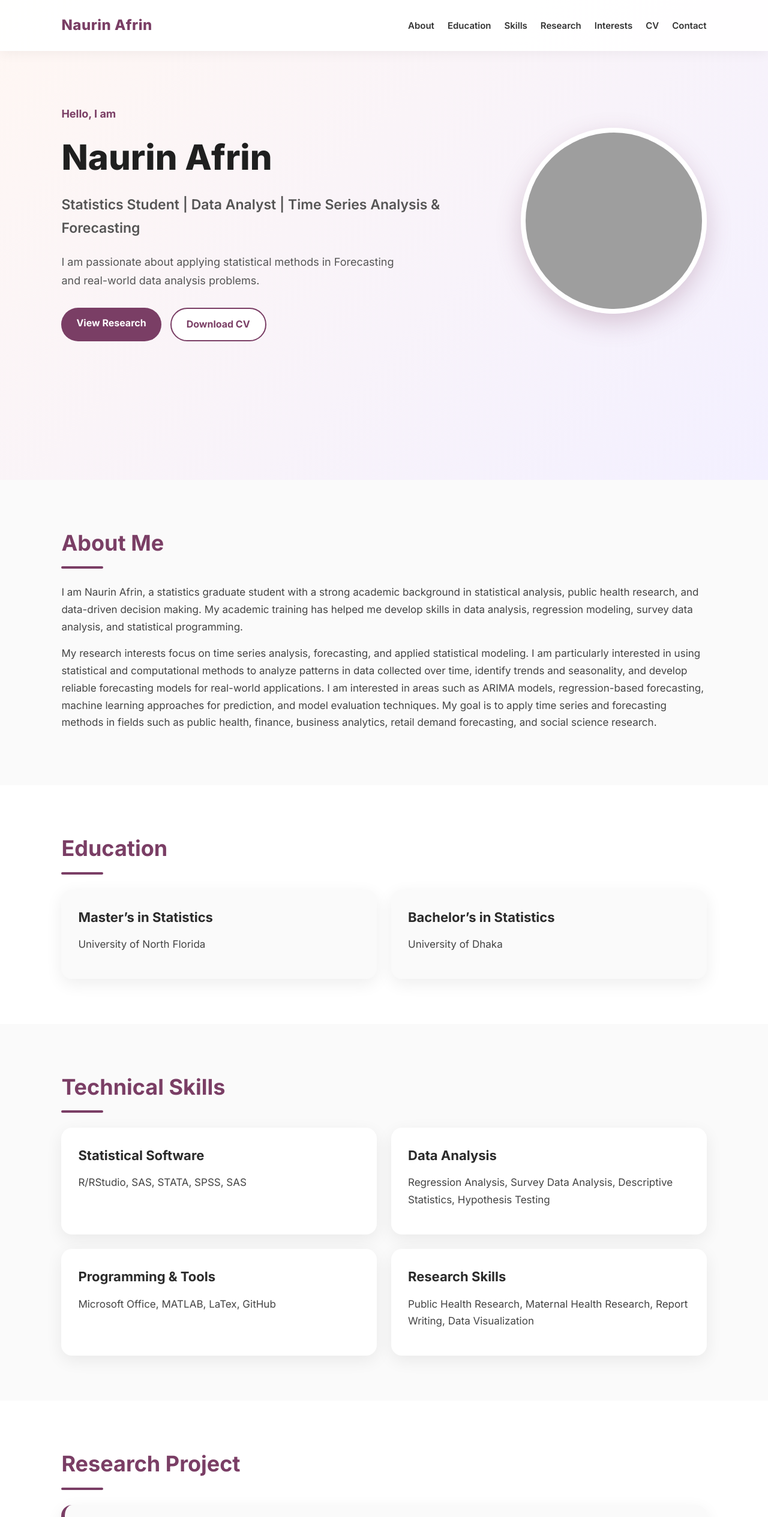
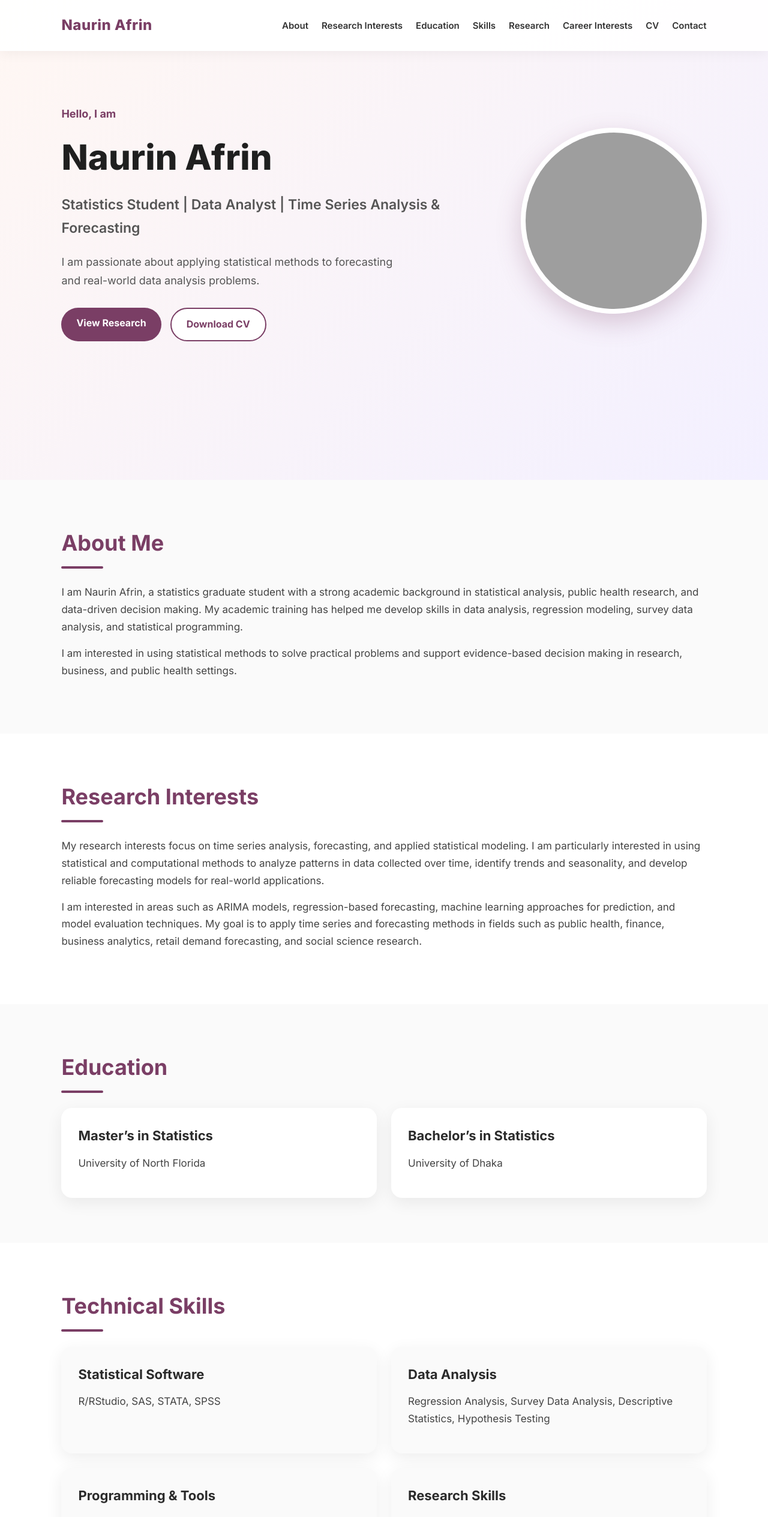
Before and after one commit to Naurinafrin0/naurin-portfolio, a plain HTML site: page index.html in a window 1280 px wide. Shown: the top 2529 px of the page at 60% size. Drawn offline with Linux system fonts and the light colour scheme; grey boxes are pictures that could not be loaded.

Commit message:
Update index.html

```diff
--- a/index.html
+++ b/index.html
@@ -17,10 +17,11 @@
 
       <ul class="nav-links">
         <li><a href="#about">About</a></li>
+        <li><a href="#research-interest">Research Interests</a></li>
         <li><a href="#education">Education</a></li>
         <li><a href="#skills">Skills</a></li>
         <li><a href="#project">Research</a></li>
-        <li><a href="#interests">Interests</a></li>
+        <li><a href="#interests">Career Interests</a></li>
         <li><a href="#cv">CV</a></li>
         <li><a href="#contact">Contact</a></li>
       </ul>
@@ -29,11 +30,13 @@
     <section class="hero">
       <div class="hero-text">
         <p class="intro">Hello, I am</p>
+
         <h1>Naurin Afrin</h1>
+
         <h3>Statistics Student | Data Analyst | Time Series Analysis & Forecasting</h3>
 
         <p class="hero-description">
-          I am passionate about applying statistical methods in Forecasting and real-world data analysis problems.
+          I am passionate about applying statistical methods to forecasting and real-world data analysis problems.
         </p>
 
         <div class="hero-buttons">
@@ -54,19 +57,37 @@
       <h2>About Me</h2>
 
       <p>
-        I am Naurin Afrin, a statistics graduate student with a strong academic background in statistical
-        analysis, public health research, and data-driven decision making. My academic training
-        has helped me develop skills in data analysis, regression modeling, survey data analysis,
-        and statistical programming.
+        I am Naurin Afrin, a statistics graduate student with a strong academic background in
+        statistical analysis, public health research, and data-driven decision making. My academic
+        training has helped me develop skills in data analysis, regression modeling, survey data
+        analysis, and statistical programming.
       </p>
 
       <p>
-        My research interests focus on time series analysis, forecasting, and applied statistical modeling. I am particularly interested in using statistical and computational methods to analyze patterns in data collected over time, identify trends and seasonality, and develop reliable forecasting models for real-world applications.
-I am interested in areas such as ARIMA models, regression-based forecasting, machine learning approaches for prediction, and model evaluation techniques. My goal is to apply time series and forecasting methods in fields such as public health, finance, business analytics, retail demand forecasting, and social science research.
+        I am interested in using statistical methods to solve practical problems and support
+        evidence-based decision making in research, business, and public health settings.
       </p>
     </section>
 
-    <section id="education" class="section light-section">
+    <section id="research-interest" class="section light-section">
+      <h2>Research Interests</h2>
+
+      <p>
+        My research interests focus on time series analysis, forecasting, and applied statistical
+        modeling. I am particularly interested in using statistical and computational methods to
+        analyze patterns in data collected over time, identify trends and seasonality, and develop
+        reliable forecasting models for real-world applications.
+      </p>
+
+      <p>
+        I am interested in areas such as ARIMA models, regression-based forecasting, machine learning
+        approaches for prediction, and model evaluation techniques. My goal is to apply time series
+        and forecasting methods in fields such as public health, finance, business analytics, retail
+        demand forecasting, and social science research.
+      </p>
+    </section>
+
+    <section id="education" class="section">
       <h2>Education</h2>
 
       <div class="cards-container">
@@ -82,13 +103,13 @@ I am interested in areas such as ARIMA models, regression-based forecasting, mac
       </div>
     </section>
 
-    <section id="skills" class="section">
+    <section id="skills" class="section light-section">
       <h2>Technical Skills</h2>
 
       <div class="skills-grid">
         <div class="card">
           <h3>Statistical Software</h3>
-          <p>R/RStudio, SAS, STATA, SPSS, SAS</p>
+          <p>R/RStudio, SAS, STATA, SPSS</p>
         </div>
 
         <div class="card">
@@ -98,7 +119,7 @@ I am interested in areas such as ARIMA models, regression-based forecasting, mac
 
         <div class="card">
           <h3>Programming & Tools</h3>
-          <p>Microsoft Office, MATLAB, LaTex, GitHub</p>
+          <p>Microsoft Office, MATLAB, LaTeX, GitHub</p>
         </div>
 
         <div class="card">
@@ -108,7 +129,7 @@ I am interested in areas such as ARIMA models, regression-based forecasting, mac
       </div>
     </section>
 
-    <section id="project" class="section light-section">
+    <section id="project" class="section">
       <h2>Research Project</h2>
 
       <div class="card project-card">
@@ -132,22 +153,22 @@ I am interested in areas such as ARIMA models, regression-based forecasting, mac
       </div>
     </section>
 
-    <section id="interests" class="section">
+    <section id="interests" class="section light-section">
       <h2>Career Interests</h2>
 
       <p>
-        I am interested in building a career in data analytics, statistical analysis, and public
-        health research. My goal is to apply statistical methods to practical research and business
-        problems.
+        I am interested in building a career in data analytics, statistical analysis, forecasting,
+        and public health research. My goal is to apply statistical methods to practical research
+        and business problems.
       </p>
 
       <p>
         I am particularly interested in roles such as Data Analyst, Statistical Analyst, Research
-        Analyst, Public Health Data Analyst, and Fashion/Retail Data Analyst.
+        Analyst, Forecasting Analyst, Public Health Data Analyst, and Fashion/Retail Data Analyst.
       </p>
     </section>
 
-    <section id="cv" class="section light-section">
+    <section id="cv" class="section">
       <h2>CV</h2>
 
       <p>
@@ -157,12 +178,13 @@ I am interested in areas such as ARIMA models, regression-based forecasting, mac
       <a href="Naurin_Afrin_CV.pdf" class="btn primary-btn" target="_blank">Download CV</a>
     </section>
 
-    <section id="contact" class="section">
+    <section id="contact" class="section light-section">
       <h2>Contact</h2>
 
       <div class="contact-box">
         <p><strong>Email:</strong> <a href="mailto:promeea58@gmail.com">promeea58@gmail.com</a></p>
-<p><strong>LinkedIn:</strong> <a href="https://www.linkedin.com/in/naurin-afrin0" target="_blank">linkedin.com/in/naurin-afrin0</a></p>
+
+        <p><strong>LinkedIn:</strong> <a href="https://www.linkedin.com/in/naurin-afrin0" target="_blank">linkedin.com/in/naurin-afrin0</a></p>
       </div>
     </section>
 
```
